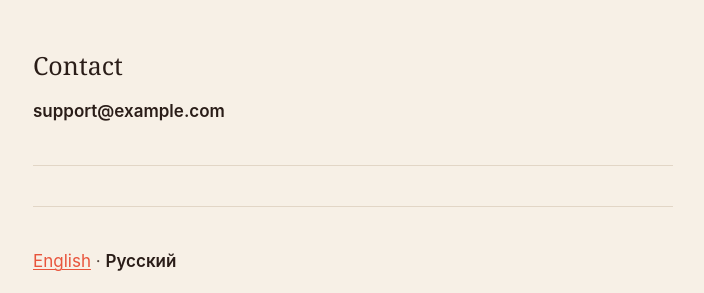
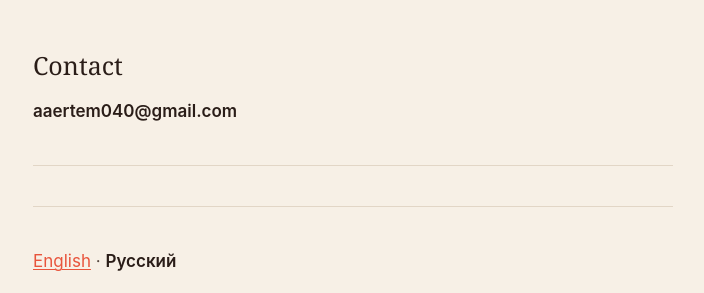
Before and after one commit to sd-pg/urgekeeper, a Jekyll site: the page built from privacy.md, in a window 1280 px wide and 900 px high, scrolled down 3833 px. Shown: the part 159-452 px from the top of the window, without its empty margins (287-991 px from the left). Built offline with Jekyll 4.4.1, drawn with Linux system fonts in a browser that asks for light colours.

Commit message:
Update contact email in privacy policy1

```diff
--- a/privacy.md
+++ b/privacy.md
@@ -105,7 +105,7 @@ If this policy changes, we will update the date at the top of the page. Material
 
 ## Contact
 
-**support@example.com**
+**aaertem040@gmail.com**
 
 ---
 ---
```
